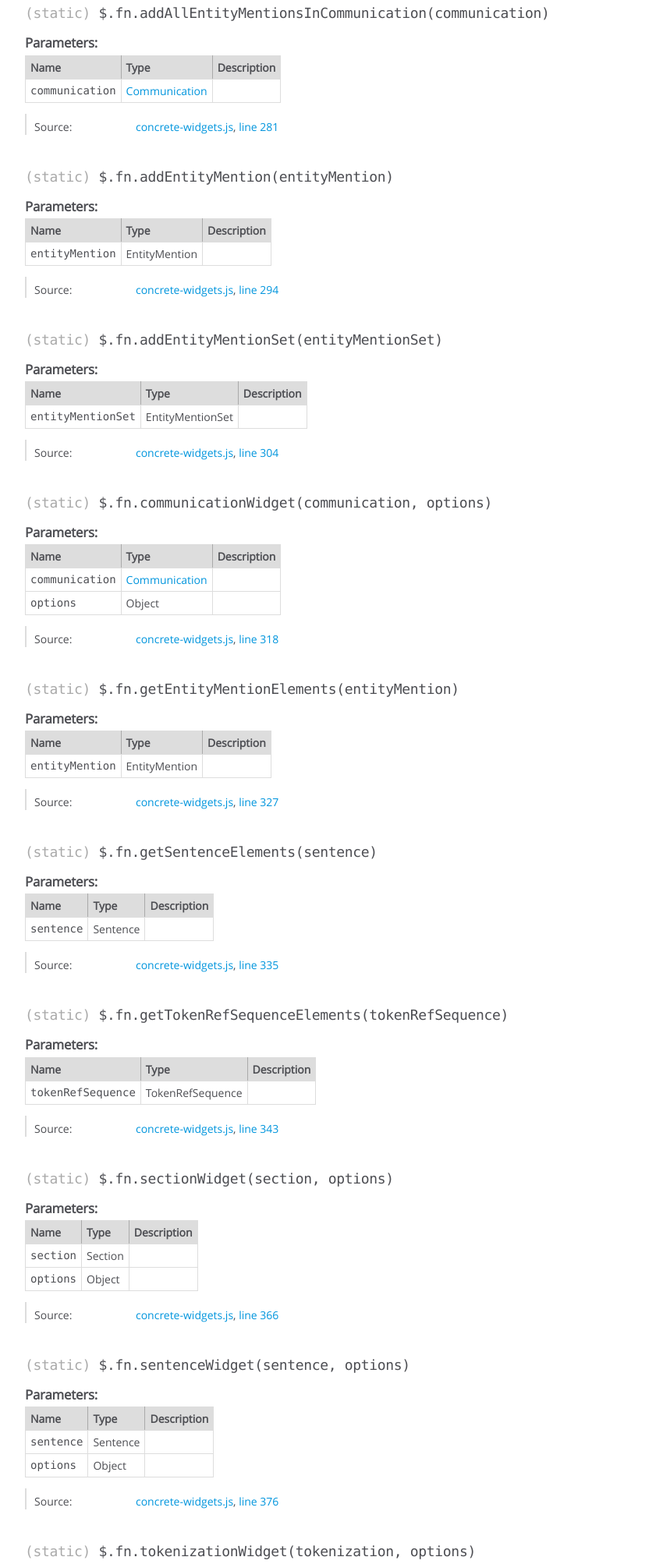
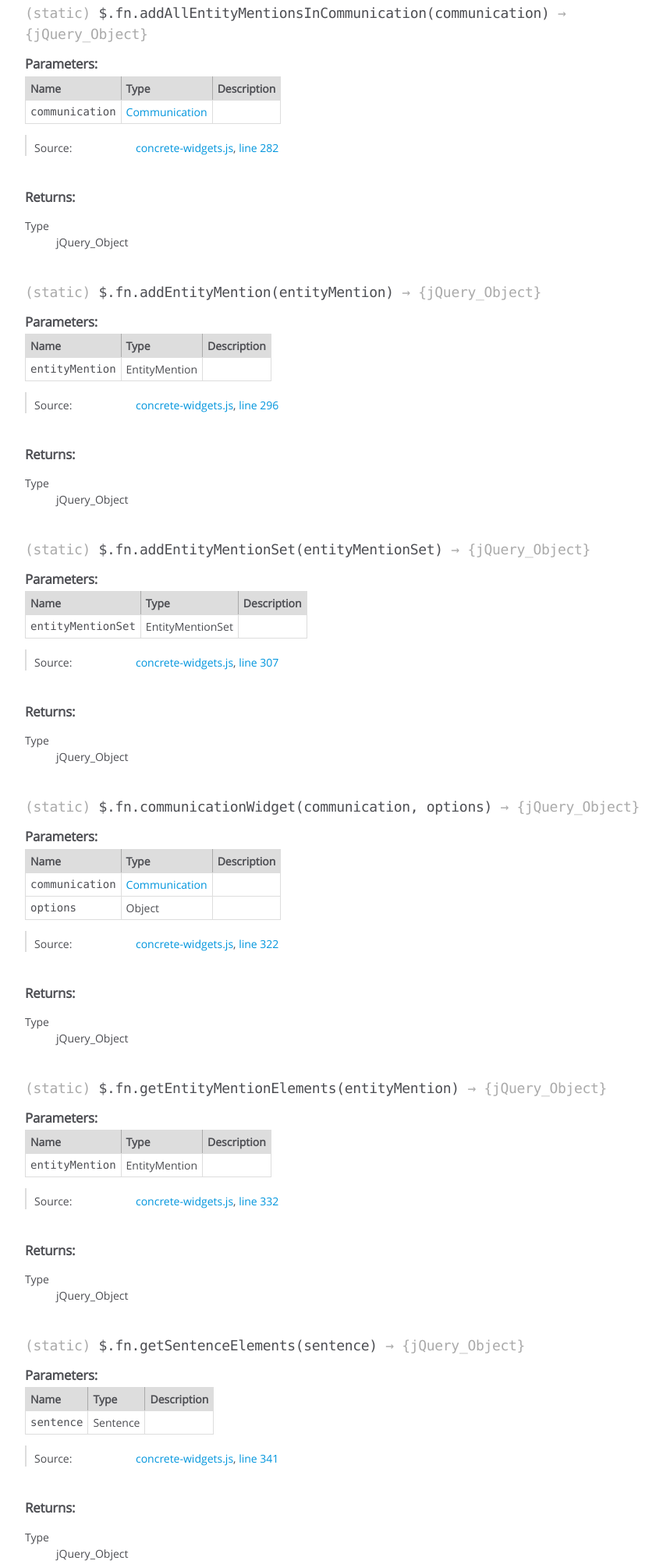
Before and after one commit to hltcoe/concrete-js, a website: page docs/jQuery.fn.html in a window 1280 px wide. Shown: the part 510-2516 px from the top of the page at 78% size, without its empty margins (0-850 px from the left). Drawn offline with Linux system fonts and the light colour scheme.

Commit message:
Documentation fix - added return type for jQuery extensions

```diff
--- a/docs/jQuery.fn.html
+++ b/docs/jQuery.fn.html
@@ -146,7 +146,7 @@ documents the function and classes that are added to jQuery by this plug-in.</di
 
 
 
-    <h4 class="name" id=".$.fn.addAllEntityMentionsInCommunication"><span class="type-signature">(static) </span>$.fn.addAllEntityMentionsInCommunication<span class="signature">(communication)</span><span class="type-signature"></span></h4>
+    <h4 class="name" id=".$.fn.addAllEntityMentionsInCommunication"><span class="type-signature">(static) </span>$.fn.addAllEntityMentionsInCommunication<span class="signature">(communication)</span><span class="type-signature"> &rarr; {jQuery_Object}</span></h4>
 
 
 
@@ -242,7 +242,7 @@ documents the function and classes that are added to jQuery by this plug-in.</di
 
     <dt class="tag-source">Source:</dt>
     <dd class="tag-source"><ul class="dummy"><li>
-        <a href="concrete-widgets.js.html">concrete-widgets.js</a>, <a href="concrete-widgets.js.html#line281">line 281</a>
+        <a href="concrete-widgets.js.html">concrete-widgets.js</a>, <a href="concrete-widgets.js.html#line282">line 282</a>
     </li></ul></dd>
 
 
@@ -265,15 +265,33 @@ documents the function and classes that are added to jQuery by this plug-in.</di
 
 
 
-
-
-
-
-
-
-
-
-    <h4 class="name" id=".$.fn.addEntityMention"><span class="type-signature">(static) </span>$.fn.addEntityMention<span class="signature">(entityMention)</span><span class="type-signature"></span></h4>
+<h5>Returns:</h5>
+
+
+
+
+<dl>
+    <dt>
+        Type
+    </dt>
+    <dd>
+
+<span class="param-type">jQuery_Object</span>
+
+
+    </dd>
+</dl>
+
+
+
+
+
+
+
+
+
+
+    <h4 class="name" id=".$.fn.addEntityMention"><span class="type-signature">(static) </span>$.fn.addEntityMention<span class="signature">(entityMention)</span><span class="type-signature"> &rarr; {jQuery_Object}</span></h4>
 
 
 
@@ -369,7 +387,7 @@ documents the function and classes that are added to jQuery by this plug-in.</di
 
     <dt class="tag-source">Source:</dt>
     <dd class="tag-source"><ul class="dummy"><li>
-        <a href="concrete-widgets.js.html">concrete-widgets.js</a>, <a href="concrete-widgets.js.html#line294">line 294</a>
+        <a href="concrete-widgets.js.html">concrete-widgets.js</a>, <a href="concrete-widgets.js.html#line296">line 296</a>
     </li></ul></dd>
 
 
@@ -392,15 +410,33 @@ documents the function and classes that are added to jQuery by this plug-in.</di
 
 
 
-
-
-
-
-
-
-
-
-    <h4 class="name" id=".$.fn.addEntityMentionSet"><span class="type-signature">(static) </span>$.fn.addEntityMentionSet<span class="signature">(entityMentionSet)</span><span class="type-signature"></span></h4>
+<h5>Returns:</h5>
+
+
+
+
+<dl>
+    <dt>
+        Type
+    </dt>
+    <dd>
+
+<span class="param-type">jQuery_Object</span>
+
+
+    </dd>
+</dl>
+
+
+
+
+
+
+
+
+
+
+    <h4 class="name" id=".$.fn.addEntityMentionSet"><span class="type-signature">(static) </span>$.fn.addEntityMentionSet<span class="signature">(entityMentionSet)</span><span class="type-signature"> &rarr; {jQuery_Object}</span></h4>
 
 
 
@@ -496,7 +532,7 @@ documents the function and classes that are added to jQuery by this plug-in.</di
 
     <dt class="tag-source">Source:</dt>
     <dd class="tag-source"><ul class="dummy"><li>
-        <a href="concrete-widgets.js.html">concrete-widgets.js</a>, <a href="concrete-widgets.js.html#line304">line 304</a>
+        <a href="concrete-widgets.js.html">concrete-widgets.js</a>, <a href="concrete-widgets.js.html#line307">line 307</a>
     </li></ul></dd>
 
 
@@ -519,15 +555,33 @@ documents the function and classes that are added to jQuery by this plug-in.</di
 
 
 
-
-
-
-
-
-
-
-
-    <h4 class="name" id=".$.fn.communicationWidget"><span class="type-signature">(static) </span>$.fn.communicationWidget<span class="signature">(communication, options)</span><span class="type-signature"></span></h4>
+<h5>Returns:</h5>
+
+
+
+
+<dl>
+    <dt>
+        Type
+    </dt>
+    <dd>
+
+<span class="param-type">jQuery_Object</span>
+
+
+    </dd>
+</dl>
+
+
+
+
+
+
+
+
+
+
+    <h4 class="name" id=".$.fn.communicationWidget"><span class="type-signature">(static) </span>$.fn.communicationWidget<span class="signature">(communication, options)</span><span class="type-signature"> &rarr; {jQuery_Object}</span></h4>
 
 
 
@@ -646,7 +700,7 @@ documents the function and classes that are added to jQuery by this plug-in.</di
 
     <dt class="tag-source">Source:</dt>
     <dd class="tag-source"><ul class="dummy"><li>
-        <a href="concrete-widgets.js.html">concrete-widgets.js</a>, <a href="concrete-widgets.js.html#line318">line 318</a>
+        <a href="concrete-widgets.js.html">concrete-widgets.js</a>, <a href="concrete-widgets.js.html#line322">line 322</a>
     </li></ul></dd>
 
 
@@ -669,15 +723,33 @@ documents the function and classes that are added to jQuery by this plug-in.</di
 
 
 
-
-
-
-
-
-
-
-
-    <h4 class="name" id=".$.fn.getEntityMentionElements"><span class="type-signature">(static) </span>$.fn.getEntityMentionElements<span class="signature">(entityMention)</span><span class="type-signature"></span></h4>
+<h5>Returns:</h5>
+
+
+
+
+<dl>
+    <dt>
+        Type
+    </dt>
+    <dd>
+
+<span class="param-type">jQuery_Object</span>
+
+
+    </dd>
+</dl>
+
+
+
+
+
+
+
+
+
+
+    <h4 class="name" id=".$.fn.getEntityMentionElements"><span class="type-signature">(static) </span>$.fn.getEntityMentionElements<span class="signature">(entityMention)</span><span class="type-signature"> &rarr; {jQuery_Object}</span></h4>
 
 
 
@@ -773,7 +845,7 @@ documents the function and classes that are added to jQuery by this plug-in.</di
 
     <dt class="tag-source">Source:</dt>
     <dd class="tag-source"><ul class="dummy"><li>
-        <a href="concrete-widgets.js.html">concrete-widgets.js</a>, <a href="concrete-widgets.js.html#line327">line 327</a>
+        <a href="concrete-widgets.js.html">concrete-widgets.js</a>, <a href="concrete-widgets.js.html#line332">line 332</a>
     </li></ul></dd>
 
 
@@ -796,15 +868,33 @@ documents the function and classes that are added to jQuery by this plug-in.</di
 
 
 
-
-
-
-
-
-
-
-
-    <h4 class="name" id=".$.fn.getSentenceElements"><span class="type-signature">(static) </span>$.fn.getSentenceElements<span class="signature">(sentence)</span><span class="type-signature"></span></h4>
+<h5>Returns:</h5>
+
+
+
+
+<dl>
+    <dt>
+        Type
+    </dt>
+    <dd>
+
+<span class="param-type">jQuery_Object</span>
+
+
+    </dd>
+</dl>
+
+
+
+
+
+
+
+
+
+
+    <h4 class="name" id=".$.fn.getSentenceElements"><span class="type-signature">(static) </span>$.fn.getSentenceElements<span class="signature">(sentence)</span><span class="type-signature"> &rarr; {jQuery_Object}</span></h4>
 
 
 
@@ -900,7 +990,7 @@ documents the function and classes that are added to jQuery by this plug-in.</di
 
     <dt class="tag-source">Source:</dt>
     <dd class="tag-source"><ul class="dummy"><li>
-        <a href="concrete-widgets.js.html">concrete-widgets.js</a>, <a href="concrete-widgets.js.html#line335">line 335</a>
+        <a href="concrete-widgets.js.html">concrete-widgets.js</a>, <a href="concrete-widgets.js.html#line341">line 341</a>
     </li></ul></dd>
 
 
@@ -923,15 +1013,33 @@ documents the function and classes that are added to jQuery by this plug-in.</di
 
 
 
-
-
-
-
-
-
-
-
-    <h4 class="name" id=".$.fn.getTokenRefSequenceElements"><span class="type-signature">(static) </span>$.fn.getTokenRefSequenceElements<span class="signature">(tokenRefSequence)</span><span class="type-signature"></span></h4>
+<h5>Returns:</h5>
+
+
+
+
+<dl>
+    <dt>
+        Type
+    </dt>
+    <dd>
+
+<span class="param-type">jQuery_Object</span>
+
+
+    </dd>
+</dl>
+
+
+
+
+
+
+
+
+
+
+    <h4 class="name" id=".$.fn.getTokenRefSequenceElements"><span class="type-signature">(static) </span>$.fn.getTokenRefSequenceElements<span class="signature">(tokenRefSequence)</span><span class="type-signature"> &rarr; {jQuery_Object}</span></h4>
 
 
 
@@ -1027,7 +1135,7 @@ documents the function and classes that are added to jQuery by this plug-in.</di
 
     <dt class="tag-source">Source:</dt>
     <dd class="tag-source"><ul class="dummy"><li>
-        <a href="concrete-widgets.js.html">concrete-widgets.js</a>, <a href="concrete-widgets.js.html#line343">line 343</a>
+        <a href="concrete-widgets.js.html">concrete-widgets.js</a>, <a href="concrete-widgets.js.html#line350">line 350</a>
     </li></ul></dd>
 
 
@@ -1050,15 +1158,33 @@ documents the function and classes that are added to jQuery by this plug-in.</di
 
 
 
-
-
-
-
-
-
-
-
-    <h4 class="name" id=".$.fn.sectionWidget"><span class="type-signature">(static) </span>$.fn.sectionWidget<span class="signature">(section, options)</span><span class="type-signature"></span></h4>
+<h5>Returns:</h5>
+
+
+
+
+<dl>
+    <dt>
+        Type
+    </dt>
+    <dd>
+
+<span class="param-type">jQuery_Object</span>
+
+
+    </dd>
+</dl>
+
+
+
+
+
+
+
+
+
+
+    <h4 class="name" id=".$.fn.sectionWidget"><span class="type-signature">(static) </span>$.fn.sectionWidget<span class="signature">(section, options)</span><span class="type-signature"> &rarr; {jQuery_Object}</span></h4>
 
 
 
@@ -1177,7 +1303,7 @@ documents the function and classes that are added to jQuery by this plug-in.</di
 
     <dt class="tag-source">Source:</dt>
     <dd class="tag-source"><ul class="dummy"><li>
-        <a href="concrete-widgets.js.html">concrete-widgets.js</a>, <a href="concrete-widgets.js.html#line366">line 366</a>
+        <a href="concrete-widgets.js.html">concrete-widgets.js</a>, <a href="concrete-widgets.js.html#line374">line 374</a>
     </li></ul></dd>
 
 
@@ -1200,15 +1326,33 @@ documents the function and classes that are added to jQuery by this plug-in.</di
 
 
 
-
-
-
-
-
-
-
-
-    <h4 class="name" id=".$.fn.sentenceWidget"><span class="type-signature">(static) </span>$.fn.sentenceWidget<span class="signature">(sentence, options)</span><span class="type-signature"></span></h4>
+<h5>Returns:</h5>
+
+
+
+
+<dl>
+    <dt>
+        Type
+    </dt>
+    <dd>
+
+<span class="param-type">jQuery_Object</span>
+
+
+    </dd>
+</dl>
+
+
+
+
+
+
+
+
+
+
+    <h4 class="name" id=".$.fn.sentenceWidget"><span class="type-signature">(static) </span>$.fn.sentenceWidget<span class="signature">(sentence, options)</span><span class="type-signature"> &rarr; {jQuery_Object}</span></h4>
 
 
 
@@ -1327,7 +1471,7 @@ documents the function and classes that are added to jQuery by this plug-in.</di
 
     <dt class="tag-source">Source:</dt>
     <dd class="tag-source"><ul class="dummy"><li>
-        <a href="concrete-widgets.js.html">concrete-widgets.js</a>, <a href="concrete-widgets.js.html#line376">line 376</a>
+        <a href="concrete-widgets.js.html">concrete-widgets.js</a>, <a href="concrete-widgets.js.html#line385">line 385</a>
     </li></ul></dd>
 
 
@@ -1350,15 +1494,33 @@ documents the function and classes that are added to jQuery by this plug-in.</di
 
 
 
-
-
-
-
-
-
-
-
-    <h4 class="name" id=".$.fn.tokenizationWidget"><span class="type-signature">(static) </span>$.fn.tokenizationWidget<span class="signature">(tokenization, options)</span><span class="type-signature"></span></h4>
+<h5>Returns:</h5>
+
+
+
+
+<dl>
+    <dt>
+        Type
+    </dt>
+    <dd>
+
+<span class="param-type">jQuery_Object</span>
+
+
+    </dd>
+</dl>
+
+
+
+
+
+
+
+
+
+
+    <h4 class="name" id=".$.fn.tokenizationWidget"><span class="type-signature">(static) </span>$.fn.tokenizationWidget<span class="signature">(tokenization, options)</span><span class="type-signature"> &rarr; {jQuery_Object}</span></h4>
 
 
 
@@ -1477,7 +1639,7 @@ documents the function and classes that are added to jQuery by this plug-in.</di
 
     <dt class="tag-source">Source:</dt>
     <dd class="tag-source"><ul class="dummy"><li>
-        <a href="concrete-widgets.js.html">concrete-widgets.js</a>, <a href="concrete-widgets.js.html#line386">line 386</a>
+        <a href="concrete-widgets.js.html">concrete-widgets.js</a>, <a href="concrete-widgets.js.html#line396">line 396</a>
     </li></ul></dd>
 
 
@@ -1498,6 +1660,24 @@ documents the function and classes that are added to jQuery by this plug-in.</di
 
 
 
+
+
+<h5>Returns:</h5>
+
+
+
+
+<dl>
+    <dt>
+        Type
+    </dt>
+    <dd>
+
+<span class="param-type">jQuery_Object</span>
+
+
+    </dd>
+</dl>
 
 
 
```
Also changed, not shown: docs/concrete-widgets.js.html (+10 -0 lines), src/concrete-widgets.js (+10 -0 lines), dist/concrete.js.
